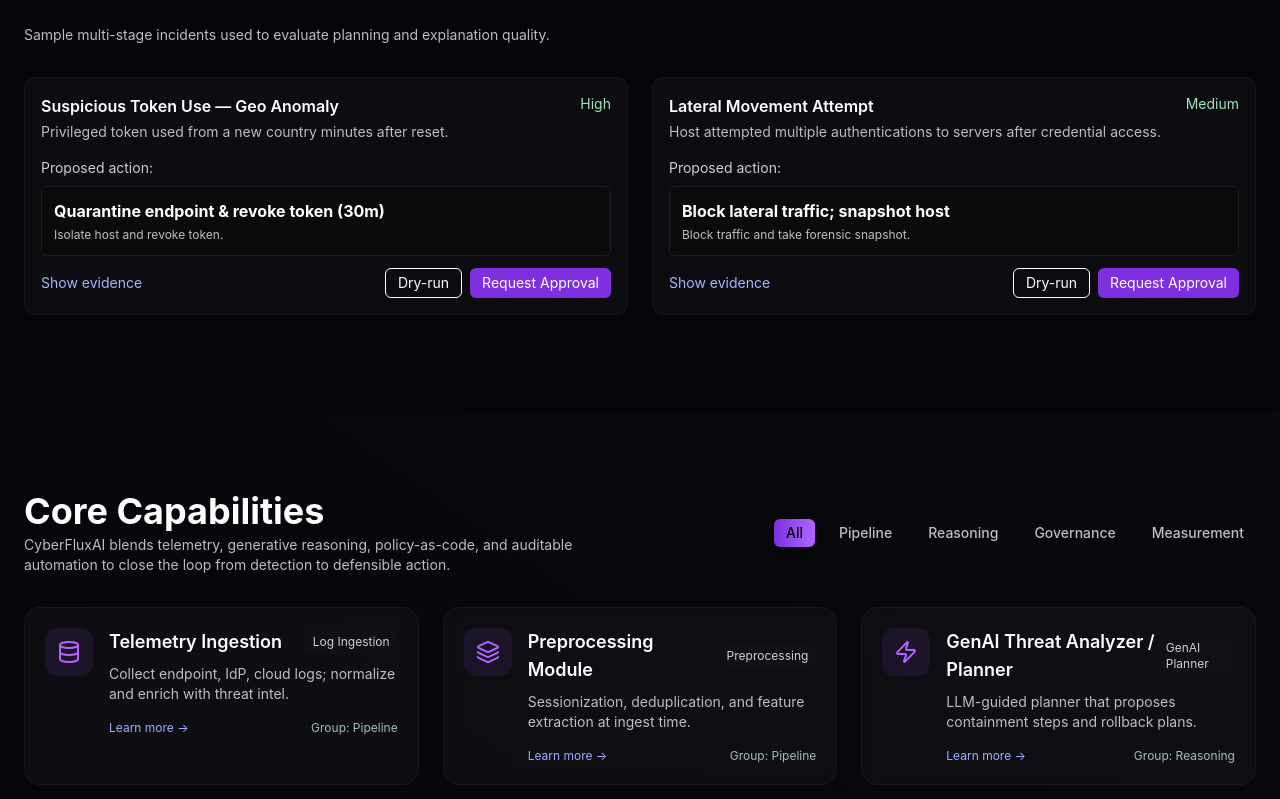
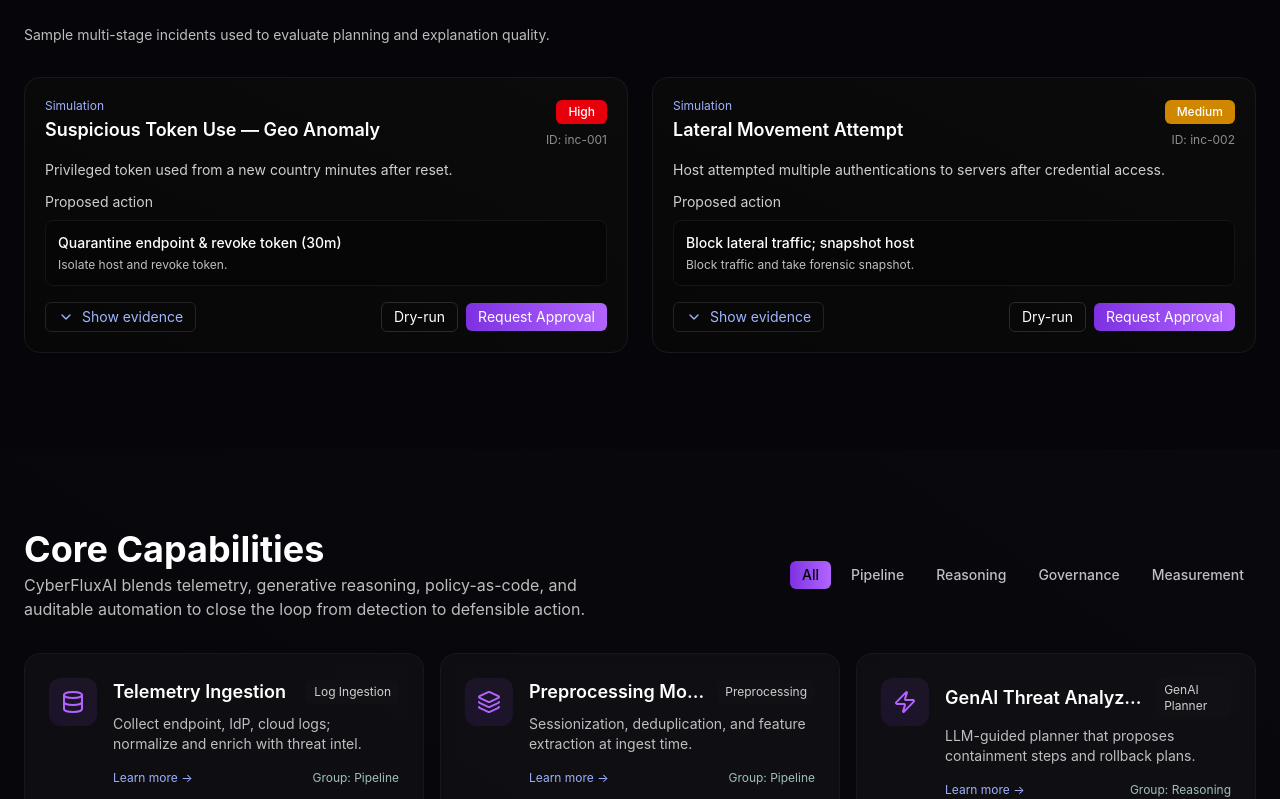
Before and after one commit to syedomar1/cyberfluxai, a Next.js app in the folder frontend/: page / in a window 1280 px wide. Shown: the part 931-1730 px from the top of the page. Built offline with nearby package versions, Linux system fonts and the light colour scheme.

Commit message:
Updated capabilities section

```diff
--- a/frontend/components/ActionCard.jsx
+++ b/frontend/components/ActionCard.jsx
@@ -1,40 +1,178 @@
+// frontend/components/ActionCard.jsx
 "use client";
+
 import { useState } from "react";
+import { motion, AnimatePresence } from "framer-motion";
 import EvidenceBox from "./EvidenceBox";
-import { motion } from "framer-motion";
+import { ChevronDown, ChevronUp } from "lucide-react";
 
-export default function ActionCard({ incident }) {
+/**
+ * ActionCard - responsive, accessible, expandable simulation card
+ *
+ * incident shape (example):
+ * {
+ *   id: "SIM-001",
+ *   title: "Credential abuse → lateral move",
+ *   severity: "High", // or Medium/Low
+ *   summary: "Attacker used stolen token then moved laterally.",
+ *   proposed_action: { title: "Quarantine endpoint & revoke token (30m)", description: "Isolate host and revoke token." },
+ *   evidence: [
+ *     { id: "l1", time: "2025-09-20T08:14:22Z", source: "EDR", line: "Process spawn: cmd.exe -> evil.exe" },
+ *     ...
+ *   ]
+ * }
+ *
+ * Props:
+ *  - incident (object)
+ *  - onDryRun(incidentId) optional
+ *  - onRequestApproval(incidentId) optional
+ */
+
+export default function ActionCard({
+  incident = {},
+  onDryRun,
+  onRequestApproval,
+}) {
+  const {
+    id = "SIM-0001",
+    title = "Credential abuse → lateral movement",
+    severity = "High",
+    summary = "Simulated attacker used a stolen token and performed lateral movement across hosts.",
+    proposed_action = {
+      title: "Quarantine endpoint & revoke token (30m)",
+      description: "Isolate host and revoke token.",
+    },
+    evidence = [],
+  } = incident;
+
   const [expanded, setExpanded] = useState(false);
 
+  const severityColor =
+    severity === "High"
+      ? "bg-red-600"
+      : severity === "Medium"
+      ? "bg-yellow-600"
+      : "bg-green-600";
+
+  const handleDryRun = (e) => {
+    e.stopPropagation();
+    if (typeof onDryRun === "function") return onDryRun(id);
+    // local fallback
+    alert(`Dry-run requested for ${id}`);
+  };
+
+  const handleRequestApproval = (e) => {
+    e.stopPropagation();
+    if (typeof onRequestApproval === "function") return onRequestApproval(id);
+    alert(`Approval requested for ${id}`);
+  };
+
   return (
-    <motion.div whileHover={{ scale: 1.01 }} className="glass p-4 rounded-xl border border-[#2b2b2b]">
-      <div className="flex items-start justify-between">
-        <div>
-          <h3 className="font-semibold">{incident.title}</h3>
-          <p className="text-sm text-[#bdbdbd] mt-1">{incident.summary}</p>
+    <motion.article
+      layout
+      initial={{ opacity: 0, y: 8 }}
+      animate={{ opacity: 1, y: 0 }}
+      whileHover={{ scale: 1.01, boxShadow: "0 8px 30px rgba(0,0,0,0.45)" }}
+      transition={{ type: "spring", stiffness: 160, damping: 20 }}
+      className="w-full bg-gradient-to-tr from-[#070708] to-[#0b0b0b] border border-[#19191b] rounded-2xl p-4 sm:p-5"
+      role="article"
+      aria-labelledby={`incident-${id}`}
+    >
+      {/* Header */}
+      <div className="flex flex-col sm:flex-row sm:items-start sm:justify-between gap-3">
+        <div className="flex-1">
+          <div className="flex items-start justify-between gap-3">
+            <div>
+              <div className="text-xs text-[#9fb0ff]">Simulation</div>
+              <h3
+                id={`incident-${id}`}
+                className="font-semibold text-lg mt-1 leading-snug text-white"
+              >
+                {title}
+              </h3>
+            </div>
+
+            <div className="flex-shrink-0 text-right">
+              <div
+                className={`inline-flex items-center px-3 py-1 rounded-md text-xs font-medium text-white ${severityColor}`}
+                aria-label={`Severity: ${severity}`}
+                title={`Severity: ${severity}`}
+              >
+                {severity}
+              </div>
+              <div className="text-xs text-[#8f8f8f] mt-2">ID: {id}</div>
+            </div>
+          </div>
+
+          <p className="text-sm text-[#cfcfcf] mt-3 line-clamp-4">{summary}</p>
+
+          <div className="mt-3">
+            <div className="text-sm text-[#cfcfcf]">Proposed action</div>
+            <div className="mt-2 p-3 rounded-lg bg-[#060607] border border-[#151517]">
+              <div className="font-medium text-sm text-white">{proposed_action.title}</div>
+              <div className="text-xs text-[#bfbfbf] mt-1">{proposed_action.description}</div>
+            </div>
+          </div>
         </div>
-        <div className="text-sm text-[#9ee6b8]">{incident.severity}</div>
       </div>
 
-      <div className="mt-4">
-        <div className="text-sm text-[#cfcfcf]">Proposed action:</div>
-        <div className="p-3 rounded-md bg-[#0b0b0b] border border-[#1f1f1f] mt-2">
-          <strong>{incident.proposed_action.title}</strong>
-          <div className="text-xs text-[#bfbfbf] mt-1">{incident.proposed_action.description}</div>
+      {/* Footer actions */}
+      <div className="mt-4 flex items-center gap-2 justify-between">
+        <div className="flex items-center gap-2">
+          <button
+            onClick={() => setExpanded((s) => !s)}
+            className="inline-flex items-center gap-2 px-3 py-1 rounded-md text-sm bg-transparent border border-[#232326] text-[#9fb6ff] hover:bg-white/2"
+            aria-expanded={expanded}
+            aria-controls={`evidence-${id}`}
+          >
+            {expanded ? (
+              <>
+                <ChevronUp className="w-4 h-4" />
+                Hide details
+              </>
+            ) : (
+              <>
+                <ChevronDown className="w-4 h-4" />
+                Show evidence
+              </>
+            )}
+          </button>
         </div>
 
-        <div className="flex items-center justify-between mt-3">
-          <button onClick={() => setExpanded(!expanded)} className="text-sm text-[#9fb6ff]">
-            {expanded ? "Hide details" : "Show evidence"}
+        <div className="flex items-center gap-2">
+          <button
+            onClick={handleDryRun}
+            className="px-3 py-1 rounded-md text-sm border border-[#2a2a2a] hover:bg-white/2"
+            title="Run a safe dry-run"
+          >
+            Dry-run
           </button>
-          <div className="flex space-x-2">
-            <button className="px-3 py-1 text-sm border rounded-md">Dry-run</button>
-            <button className="px-3 py-1 text-sm bg-[#7e30e1] rounded-md">Request Approval</button>
-          </div>
+
+          <button
+            onClick={handleRequestApproval}
+            className="px-3 py-1 rounded-md text-sm bg-gradient-to-r from-[#7e30e1] to-[#b364ff] text-white"
+            title="Request approval from approvers"
+          >
+            Request Approval
+          </button>
         </div>
+      </div>
 
-        {expanded && <div className="mt-3"><EvidenceBox evidence={incident.evidence} /></div>}
-      </div>
-    </motion.div>
+      {/* Expandable evidence */}
+      <AnimatePresence initial={false}>
+        {expanded && (
+          <motion.div
+            id={`evidence-${id}`}
+            initial={{ opacity: 0, height: 0 }}
+            animate={{ opacity: 1, height: "auto" }}
+            exit={{ opacity: 0, height: 0 }}
+            transition={{ duration: 0.18 }}
+            className="mt-4"
+          >
+            <EvidenceBox evidence={evidence} />
+          </motion.div>
+        )}
+      </AnimatePresence>
+    </motion.article>
   );
 }
--- a/frontend/components/Services.jsx
+++ b/frontend/components/Services.jsx
@@ -108,17 +108,17 @@
   );
 
   return (
-    <section id="services" className="py-20 px-6 bg-gradient-to-tr from-[#06060a] to-[#08080d]">
+    <section id="services" className="py-12 md:py-20 px-4 md:px-6 bg-gradient-to-tr from-[#06060a] to-[#08080d] scroll-mt-24">
       <div className="max-w-7xl mx-auto">
-        <div className="flex items-center justify-between mb-8">
+        <div className="flex flex-col md:flex-row items-start md:items-center justify-between gap-4 mb-8">
           <div>
-            <h2 className="text-4xl font-bold">Core Capabilities</h2>
-            <p className="text-sm text-[#bdbdbd] mt-1 max-w-xl">
+            <h2 className="text-3xl md:text-4xl font-bold">Core Capabilities</h2>
+            <p className="text-sm md:text-base text-[#bdbdbd] mt-2 md:mt-1 max-w-xl">
               CyberFluxAI blends telemetry, generative reasoning, policy-as-code, and auditable automation to close the loop from detection to defensible action.
             </p>
           </div>
 
-          <div className="flex items-center space-x-3">
+          <div className="flex items-center space-x-2 overflow-auto">
             {groups.map((g) => (
               <button
                 key={g}
@@ -126,7 +126,7 @@
                   setActiveGroup(g);
                   setSelected(null);
                 }}
-                className={`px-3 py-1 rounded-md text-sm font-medium transition ${
+                className={`px-3 py-1 rounded-md text-sm font-medium transition whitespace-nowrap ${
                   activeGroup === g
                     ? "bg-gradient-to-r from-[#7e30e1] to-[#b364ff] text-black shadow-md"
                     : "text-[#bfbfbf] bg-transparent hover:bg-white/5"
@@ -139,7 +139,7 @@
           </div>
         </div>
 
-        <div className="grid grid-cols-1 md:grid-cols-2 lg:grid-cols-3 gap-6">
+        <div className="grid grid-cols-1 sm:grid-cols-2 lg:grid-cols-3 gap-4">
           {visible.map((cap) => {
             const Icon = cap.icon;
             const isOpen = selected === cap.id;
@@ -147,28 +147,27 @@
               <motion.article
                 key={cap.id}
                 layout
-                initial={{ opacity: 0, y: 12 }}
+                initial={{ opacity: 0, y: 8 }}
                 animate={{ opacity: 1, y: 0 }}
                 whileHover={{ translateY: -6, boxShadow: "0 12px 30px rgba(99,52,255,0.12)" }}
                 onClick={() => setSelected(isOpen ? null : cap.id)}
-                className="cursor-pointer p-5 rounded-2xl glass border border-[#1e1e1f]"
+                className="cursor-pointer p-4 sm:p-6 rounded-2xl glass border border-[#1e1e1f] flex flex-col h-full"
                 role="button"
                 aria-expanded={isOpen}
               >
                 <div className="flex items-start gap-4">
-                  <div className="p-3 rounded-xl bg-gradient-to-tr from-[#7e30e1]/12 to-[#b364ff]/8">
+                  <div className="p-3 rounded-xl bg-gradient-to-tr from-[#7e30e1]/12 to-[#b364ff]/8 shrink-0">
                     <Icon className="w-6 h-6 text-[#b364ff]" />
                   </div>
 
-                  <div className="flex-1">
+                  <div className="flex-1 min-w-0">
                     <div className="flex items-center justify-between">
-                      <h3 className="font-semibold text-lg">{cap.title}</h3>
-                      <span className="text-xs px-2 py-1 rounded-md bg-[#111115] text-[#cfcfcf]">
+                      <h3 className="font-semibold text-lg truncate">{cap.title}</h3>
+                      <span className="text-xs px-2 py-1 rounded-md bg-[#111115] text-[#cfcfcf] ml-2">
                         {cap.short}
                       </span>
                     </div>
-                    <p className="text-sm text-[#bfbfbf] mt-2">{cap.blurb}</p>
-
+                    <p className="text-sm text-[#bfbfbf] mt-2 line-clamp-3">{cap.blurb}</p>
                     <div className="mt-4 flex items-center justify-between">
                       <div className="text-xs text-[#9fb0ff]">Learn more →</div>
                       <div className="text-xs text-[#9fbfbf]">Group: {cap.group}</div>
@@ -225,8 +224,8 @@
           })}
         </div>
 
-        <div className="mt-8 text-sm text-[#9fbfbf]">
-          Tip: click any capability to expand details and run a dry-run or request approval.
+        <div className="mt-6 text-sm text-[#9fbfbf]">
+          Tip: tap any capability to expand details and run a dry-run or request approval.
         </div>
       </div>
     </section>
```
Also changed, not shown: frontend/components/EvidenceBox.jsx (+22 -3 lines).
